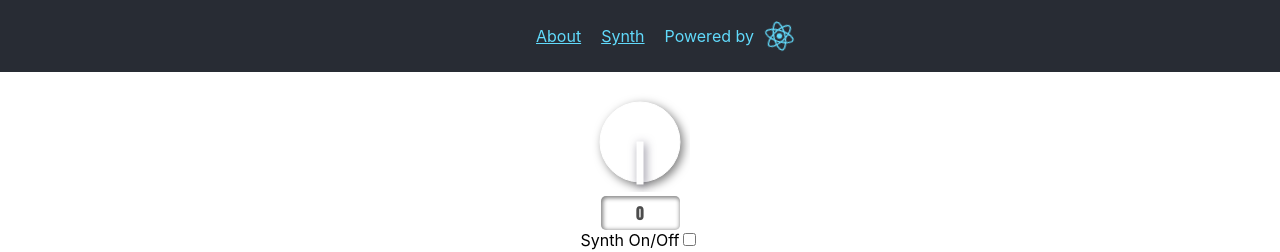
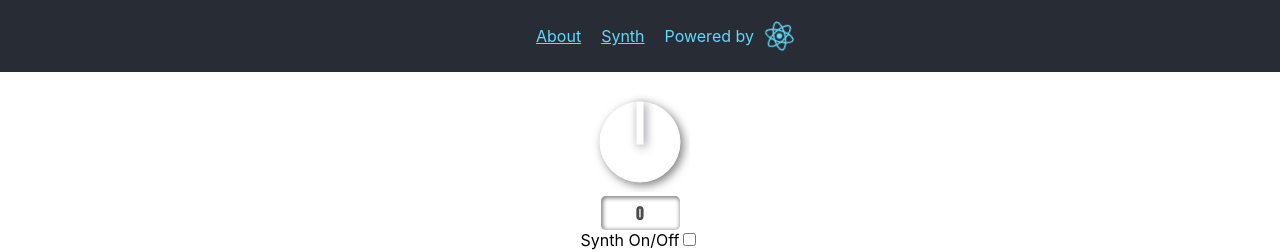
Before and after one commit to kawadumax/WebAudioSynthesizer, a React (Create React App) app: page / in a window 1280 px wide. Shown: the top 252 px of the page. Built offline with nearby package versions, Linux system fonts and the light colour scheme.

Commit message:
GainKnobを実装

```diff
--- a/src/components/controls/GainKnob.tsx
+++ b/src/components/controls/GainKnob.tsx
@@ -22,7 +22,7 @@ const GainKnob = ({ audioContext }: Props) => {
 
   return (
     <div className="gain-knob">
-      <Knob handleValueChange={handleGainChange} />
+      <Knob handleValueChange={handleGainChange} defaultValue={0.5} />
       <Display parameter={gain}></Display>
     </div>
   );
--- a/src/components/parts/Knob.tsx
+++ b/src/components/parts/Knob.tsx
@@ -7,26 +7,41 @@ interface Position {
 }
 
 interface Props {
-  handleValueChange: (newGain: number) => void;
+  handleValueChange: (value: number) => void;
+  defaultValue?: number;
+  maxValue?: number;
+  minValue?: number;
 }
 
-const Knob = ({ handleValueChange }: Props) => {
+const Knob = ({
+  handleValueChange,
+  defaultValue = 0.5,
+  maxValue = 1,
+  minValue = 0,
+}: Props) => {
   const knobCenterPos = { x: 50, y: 50 };
 
   const [angle, setAngle] = useState<number>(0);
+  // const [value, setValue] = useState<number>(defaultValue);
   const [isDragging, setIsDragging] = useState<boolean>(false);
   const [currentPos, setCurrentPos] = useState<Position>({ x: 0, y: 0 });
 
   const knobRef = useRef<SVGSVGElement>(null);
 
+  const minAngle = -120;
+  const maxAngle = 120;
+
   useEffect(() => {
     if (isDragging) {
+      const oldAngle = angle;
       const newAngle = getAngle(currentPos);
       setAngle(newAngle);
+      const newValue = getValue();
+      handleValueChange(newValue);
     }
   }, [isDragging, angle, currentPos]);
 
-  // 移動のイベントはdocumentから取ることでSVGの範囲を超えてノブを動かせる
+  // 移動のイベントはdocumentから取ることでSVGの領域を超えてノブを動かせる
   useEffect(() => {
     const handleDocumentMouseMove = (event: MouseEvent) => {
       if (isDragging) {
@@ -67,32 +82,56 @@ const Knob = ({ handleValueChange }: Props) => {
       const svgPos = knobRef.current?.getBoundingClientRect();
       const dx = currentPos.x - (svgPos.x + knobCenterPos.x);
       const dy = currentPos.y - (svgPos.y + knobCenterPos.y);
-      // 初期角度が真下なので、-90する。rotateにはdegreeを渡すのでラジアンから変換する。
-      angle = Math.atan2(dy, dx) * (180 / Math.PI) - 90;
+      // rotateにはdegreeを渡すのでラジアンから変換する。
+      // atan2は(dy,dx)と渡すのが普通だけど、回転の開始角を下から始めたかったので
+      // dyとdxを入れ替えて、かつ上下を入れ替えて渡している。
+      angle = Math.atan2(dx, -dy) * (180 / Math.PI);
     }
+    // angleは-120 - 120の範囲とし、それを超える場合は上限値、下限値とする。
+    angle = angle >= maxAngle ? maxAngle : angle;
+    angle = angle <= minAngle ? minAngle : angle;
     return angle;
   };
+
+  const getValue = () => {
+    // 角度に応じてValueを返す。
+    // 現在のAngleの重みを計算
+    const rateAngle = (angle - minAngle) / (maxAngle - minAngle);
+    //重みを元に現在のvalueを計算
+    const value = (maxValue - minValue) * rateAngle + minValue;
+    return Number(value.toFixed(2));
+  };
+
   // degree指定
   const transform = `rotate(${angle}, ${knobCenterPos.x}, ${knobCenterPos.y})`;
-
+  const width = 100;
+  const height = 100;
+  const knobRadius = 40;
+  const thumWidth = 6;
   return (
     <svg
       ref={knobRef}
       className="knob"
-      width="100"
-      height="100"
-      viewBox="0 0 100 100"
+      width={width}
+      height={height}
+      viewBox={"0 0 " + width + " " + height}
       onMouseDown={handleMouseDown}
     >
       <circle
         cx={knobCenterPos.x}
         cy={knobCenterPos.y}
-        r="40"
+        r={knobRadius}
         fill="white"
         stroke="white"
       />
-      {/* rectは左上がアンカーポイントになる。 初期配置アングルは下。太めのlineで、極座標でやったら影は回転せずに済むかも。*/}
-      <rect x="47" y="50" width="6px" height="42px" transform={transform} />
+      {/* rectは左上がアンカーポイントになる。 初期配置アングルは↑。太めのlineで、極座標でやったら影は回転せずに済むかも。*/}
+      <rect
+        x={width / 2 - thumWidth / 2}
+        y={height / 2 - knobRadius}
+        width={thumWidth}
+        height={height / 2 - 8}
+        transform={transform}
+      />
     </svg>
   );
 };
```
